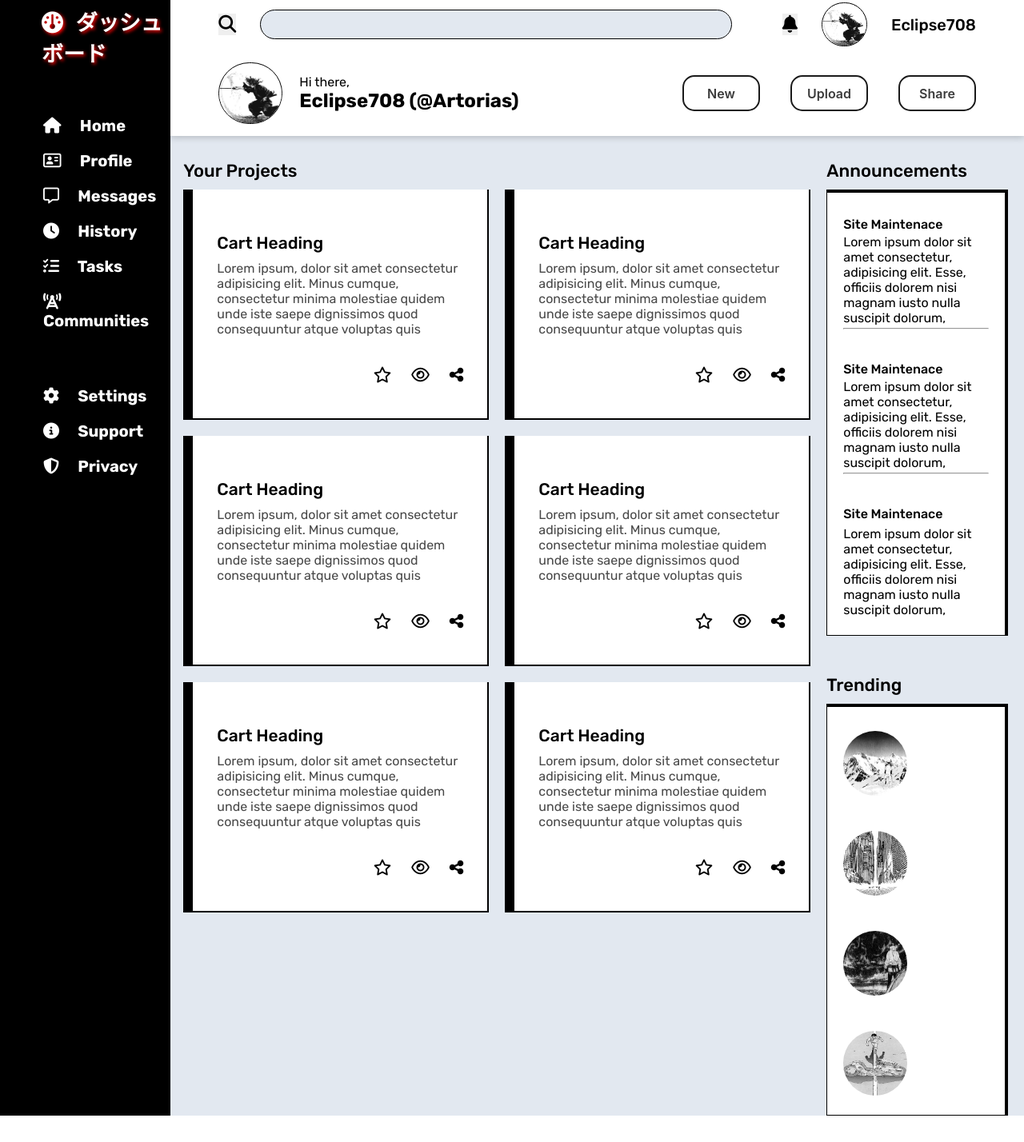
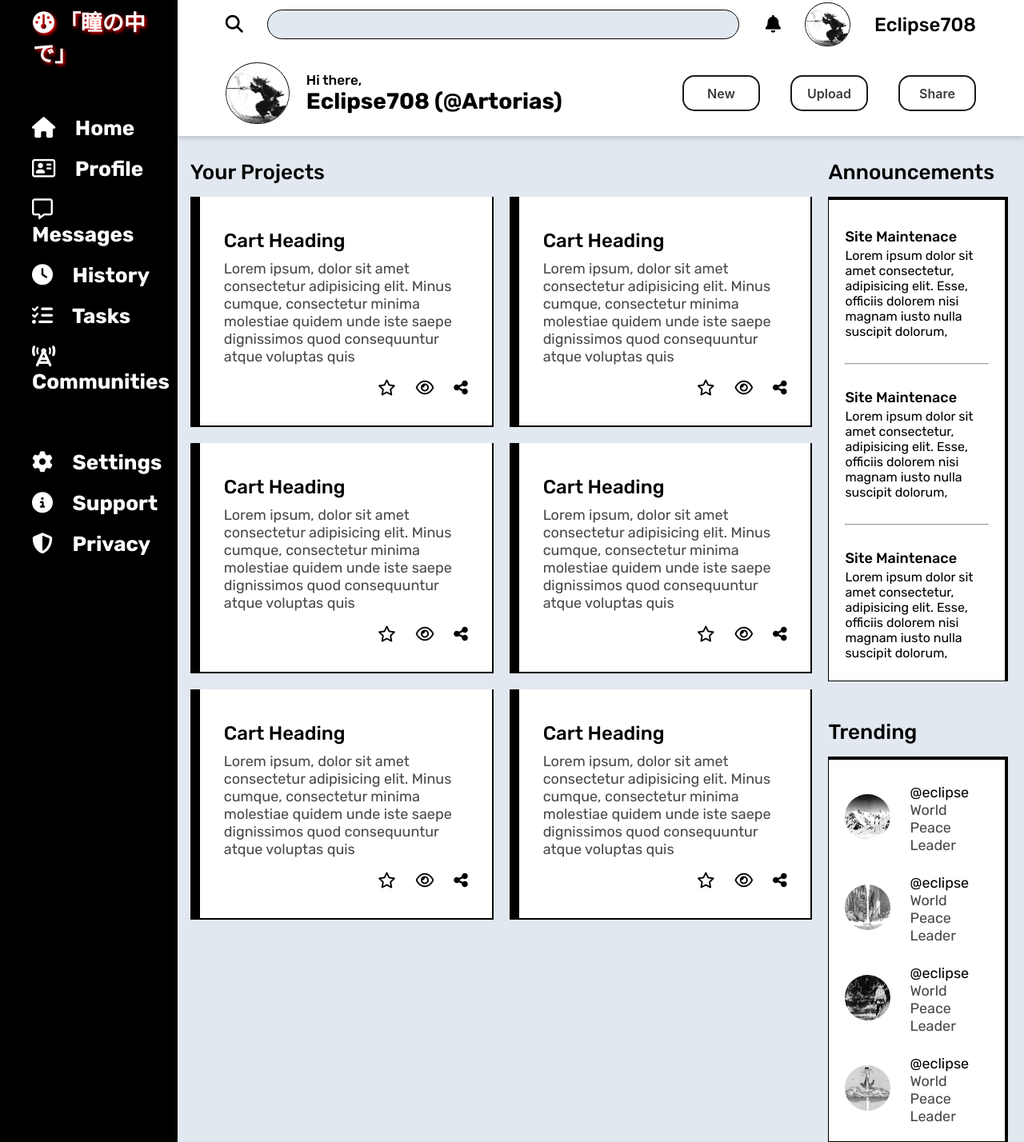
Before and after one commit to Eclipse708/odin-dashboard, a plain HTML site: page index.html in a window 1280 px wide. Shown: the part 17-1445 px from the top of the page at 80% size. Before the commit the page ends 1412 px from the top, so only its background shows below. Drawn offline with Linux system fonts and the light colour scheme.

Commit message:
fix featured card style

```diff
--- a/index.html
+++ b/index.html
@@ -43,7 +43,7 @@
         <div class="sidebar">
         <p>
             <i class="fa-solid fa-gauge"></i>
-            ダッシュボード
+            「瞳の中で」
         </p>
         <ul class="sidebar-items">
             <li class="sidebar-item">
@@ -226,8 +226,8 @@
                                 Lorem ipsum dolor sit amet consectetur,
                                 adipisicing elit. Esse, officiis dolorem nisi magnam iusto nulla suscipit dolorum,
                             </span>
-                            <hr>
                         </div>
+                        <hr>
                         <div class="announcement-text">
                             <span class="announce-heading">
                                 Site Maintenace
@@ -236,8 +236,9 @@
                                 Lorem ipsum dolor sit amet consectetur,
                                 adipisicing elit. Esse, officiis dolorem nisi magnam iusto nulla suscipit dolorum,
                             </span>
-                            <hr>
+
                         </div>
+                        <hr>
                         <div class="announcement-text">
                             <span class="announce-heading">
                                 Site Maintenace
@@ -258,25 +259,37 @@
                         <div class="trending-img-icon">
                             <img class="img-icon-1" src="images/icon-1.jpg" alt="">
                         </div>
-                        <div class="user-details"></div>
+                        <div class="user-details">
+                            <p>@eclipse</p>
+                            <p class="text-muted">World Peace Leader</p>
+                        </div>
                     </div>
                     <div class="trending-text">
                         <div class="trending-img-icon">
                             <img class="img-icon-2" src="images/icon-2.jpg" alt="">
                         </div>
-                        <div class="user-details"></div>
+                        <div class="user-details">
+                            <p>@eclipse</p>
+                            <p class="text-muted">World Peace Leader</p>
+                        </div>
                     </div>
                     <div class="trending-text">
                         <div class="trending-img-icon">
                             <img class="img-icon-3" src="images/icon-3.jpeg" alt="">
                         </div>
-                        <div class="user-details"></div>
+                        <div class="user-details">
+                            <p>@eclipse</p>
+                            <p class="text-muted">World Peace Leader</p>
+                        </div>
                     </div>
                     <div class="trending-text">
                         <div class="trending-img-icon">
                             <img class="img-icon-4" src="images/icon-4.jpg" alt="">
                         </div>
-                        <div class="user-details"></div>
+                        <div class="user-details">
+                            <p>@eclipse</p>
+                            <p class="text-muted">World Peace Leader</p>
+                        </div>
                     </div>
                 </dov>
             </div>
--- a/style.css
+++ b/style.css
@@ -6,6 +6,8 @@
     --bg-white:#fff;
     --main-bg: #e2e8f0;
     --light-grey: #484848;
+    --bg-dark: #000000;
+    --font-color: #fff;
 }
 
 * {
@@ -36,8 +38,8 @@
 .sidebar {
     grid-column: span 1;
     grid-row: 1/3;
-    background-color: #000000;
-    color: #fff;
+    background-color: var(--bg-dark);
+    color: var(--font-color);
     font-size: 20px;
     font-weight: bold;
 }
@@ -52,14 +54,15 @@
     padding-bottom: 2rem;
 }
 .sidebar > p {
-    padding-left: 52px;
+    padding-left: 41px;
     margin-top: 24px;
     font-size: 27px;
     text-shadow: 2px 2px 4px red;
 }
 .sidebar > .sidebar-items {
+    font-size: 26px;
     list-style: none;
-    padding-left: 44px;
+    padding-left: 30px;
     margin-top: 50px;
     margin-bottom: 50px;
 }
@@ -70,17 +73,17 @@
 
 .sidebar > .sidebar-items-options {
     list-style: none;
-    padding-left: 44px;
+    padding-left: 30px;
+    font-size: 26px;
 }
 
 .sidebar > .sidebar-items-options > .sidebar-options {
     padding: 10px;
 }
 
-
-.sidebar > p > i {
+/* .sidebar > p > i {
     margin-right: 10px;
-}
+} */
 
 .sidebar > .sidebar-items > .sidebar-item > i {
     margin-right: 19px;
@@ -109,8 +112,7 @@
 .top-header input[type=text] {
     background-color: #e2e8f0;
     width: 590px;
-    padding-top: 10px;
-    padding-bottom: 10px;
+    padding: 10px;
     border-radius: 35px;
     border: 1px solid black;
 }
@@ -131,6 +133,7 @@
 
 .top-header > .top-header-icons > p {
     font-weight: 500;
+    font-size: 24px;
 }
 
 .top-header > .search-bar > button,
@@ -202,7 +205,7 @@
 }
 
 .button-28:hover {
-  color: #fff;
+  color: var(--font-color);
   background-color: #1A1A1A;
   box-shadow: rgba(0, 0, 0, 0.25) 0 8px 15px;
   transform: translateY(-2px);
@@ -227,13 +230,14 @@
 .project > .card-heading {
     display: grid;
     align-items: end;
-    font-size: 21px;
+    font-size: 24px;
     font-weight: 500;
 }
 
 .project > .card-desc {
     margin-top: 10px;
     color: var(--light-grey);
+    font-size: 18px;
 }
 
 .project > .card-icons {
@@ -258,8 +262,8 @@
 .main-content-heading,
 .main-heading-announcement {
     margin-top: 30px;
-    margin-bottom: 10px;
-    font-size: 22px;
+    margin-bottom: 15px;
+    font-size: 26px;
     font-weight: 500;
 }
 
@@ -272,16 +276,14 @@
     margin-right: 20px;
 }
 
-.announcement-banner,
-.trending-banner {
+.announcement-banner {
     display: grid;
-    grid-template-rows: repeat(3, 1fr);
-    gap: 40px;
+    gap: 30px;
     background-color: var(--bg-white);
     border: 1px solid black;
     border-right-width: 4px;
     border-top-width: 4px;
-    padding: 30px 20px 20px 20px;
+    padding: 35px 20px 25px 20px;
 }
 
 .announcement-text{
@@ -291,18 +293,68 @@
 
 .announcement-text > .announce-heading {
     font-weight: 500;
+    font-size: 18px;
+}
+
+.trending-banner {
+    display: grid;
+    grid-template-rows: repeat(3, 1fr);
+    gap: 25px;
+    background-color: var(--bg-white);
+    border: 1px solid black;
+    border-right-width: 4px;
+    border-top-width: 4px;
+    padding: 30px 20px 20px 20px;
 }
 
 .main-heading-trending {
     margin-top: 3rem;
-    margin-bottom: 10px;
-    font-size: 22px;
+    margin-bottom: 15px;
+    font-size: 26px;
     font-weight: 500;
 }
 
 .img-icon-1, .img-icon-2,
 .img-icon-3, .img-icon-4 {
-    width: 80px;
+    width: 57px;
     border-radius: 53px;
-    height: 81px;
+    height: 57px;
 }
+
+.trending-text {
+    display: flex;
+    align-items: center;
+    gap: 24px;
+    font-size: 18px;
+}
+
+.text-muted {
+    color: var(--light-grey);
+}
+
+.greet-text h2 {
+    font-size: 28px;
+}
+
+.greet-text p {
+    font-size: 17px;
+    font-weight: 500;
+}
+
+.search-bar > button {
+    background-color: var(--bg-white);
+}
+
+.search-bar > button:hover {
+    background-color: var(--bg-white);
+    cursor: pointer;
+}
+
+.top-header-icons > button {
+    background-color: var(--bg-white);
+}
+
+.top-header-icons > button:hover {
+    background-color: var(--bg-white);
+    cursor: pointer;
+}
```
